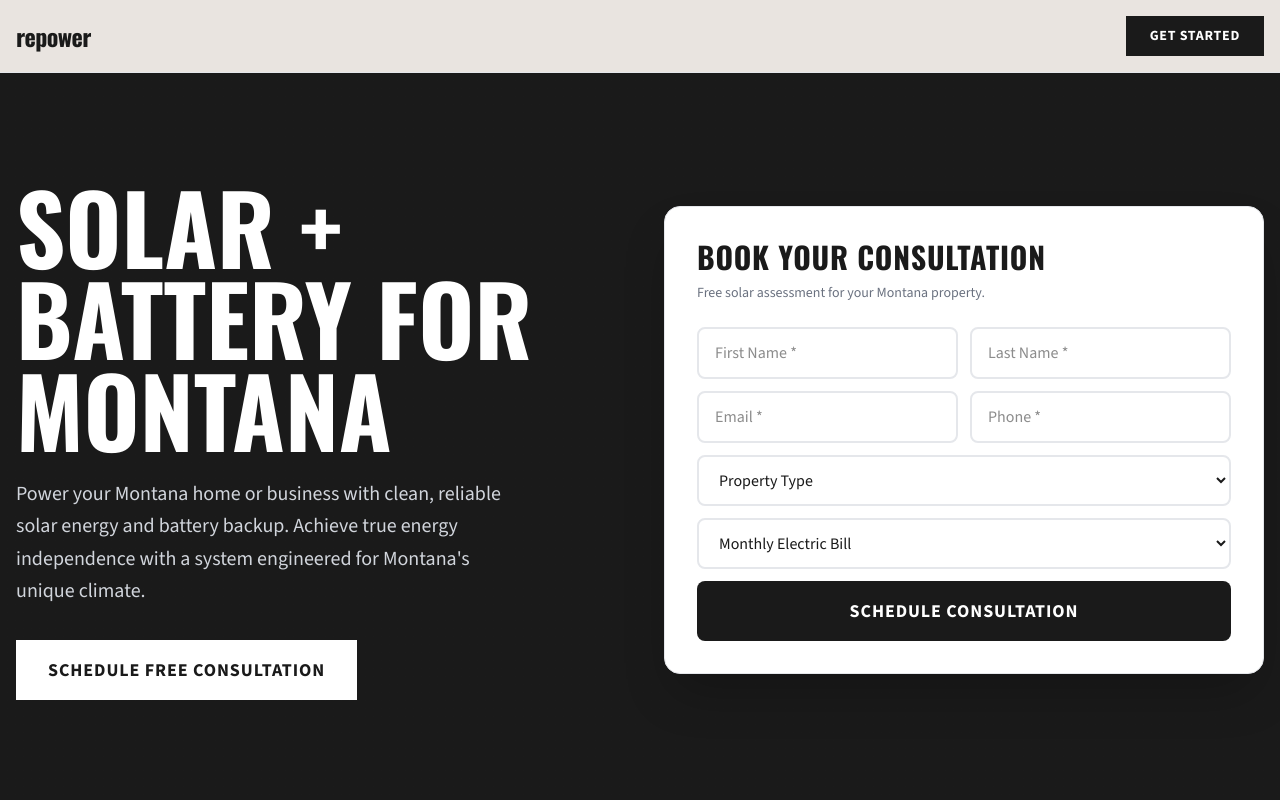
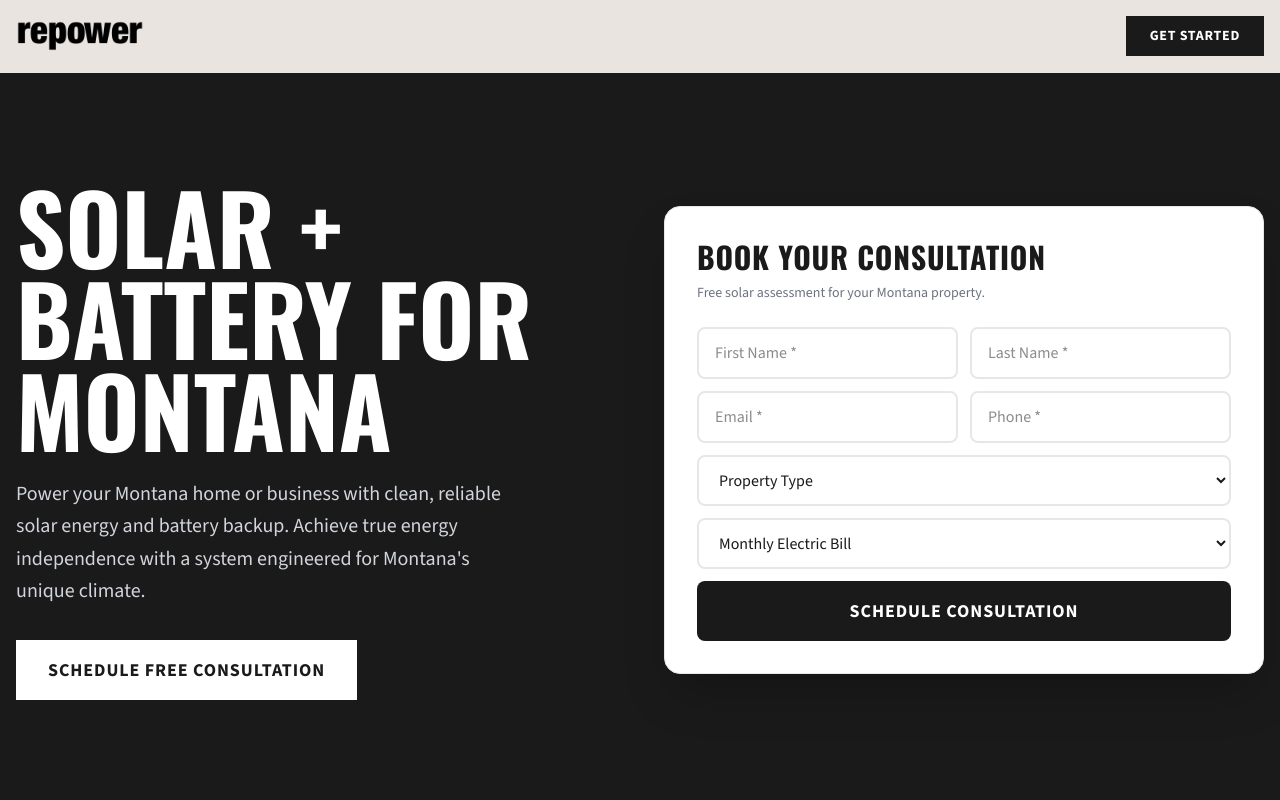
Before and after one commit to Landing-Pages-Websites/repower-landing, a Next.js app: page / in a window 1280 px wide. Shown: the top 800 px of the page. Built offline with nearby package versions, Linux system fonts and the light colour scheme.

Commit message:
Add real client logo from repower.co

```diff
--- a/src/app/page.tsx
+++ b/src/app/page.tsx
@@ -110,7 +110,7 @@ export default function LandingPage() {
       {/* Header */}
       <header className="fixed top-0 w-full z-50 bg-light-bg/95 backdrop-blur-md border-b border-gray-200">
         <div className="max-w-7xl mx-auto px-4 py-4 flex items-center justify-between">
-          <div className="font-display text-2xl font-bold text-primary lowercase tracking-tight">repower</div>
+          <img src="/repower-logo.png" alt="repower" className="h-8 w-auto" />
           <a href="#hero-form" className="bg-primary text-white px-6 py-2.5 rounded-none font-bold uppercase tracking-wider text-sm hover:bg-primary/90 transition-all">
             Get Started
           </a>
```
Also changed, not shown: public/repower-logo.png (added).
